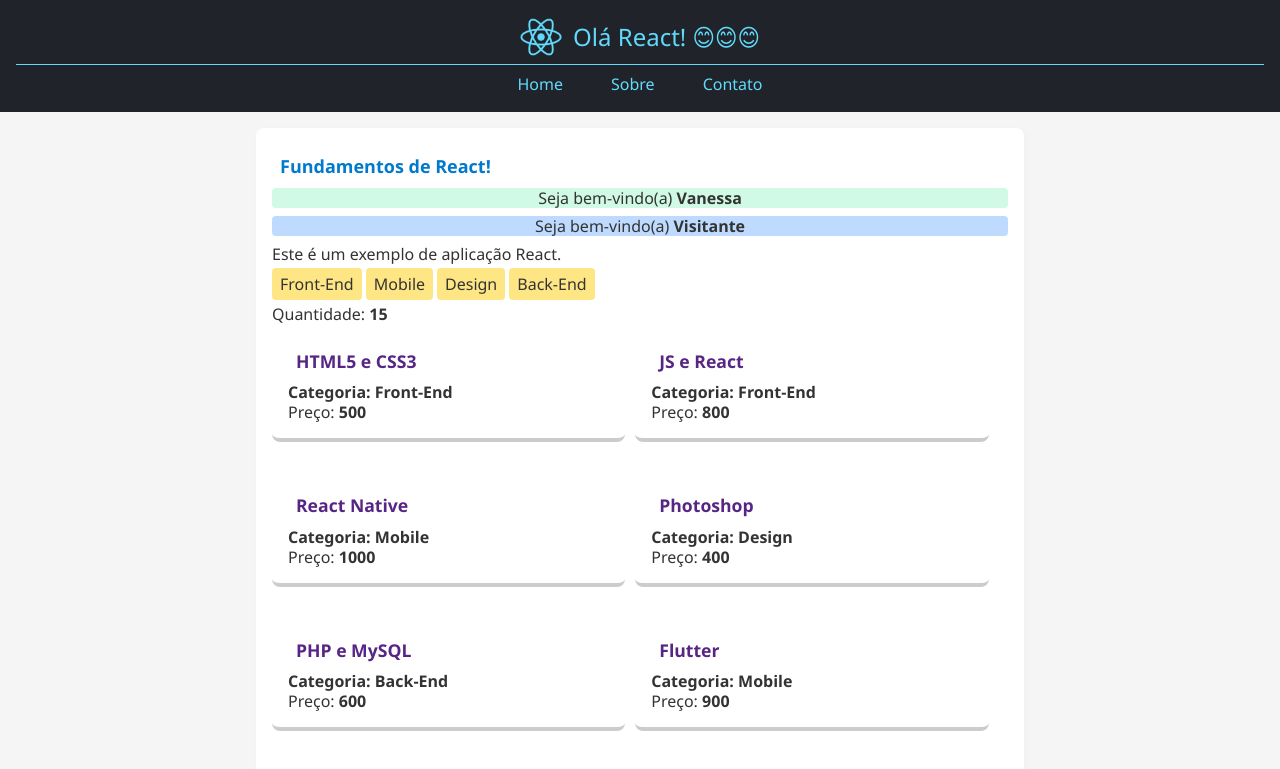
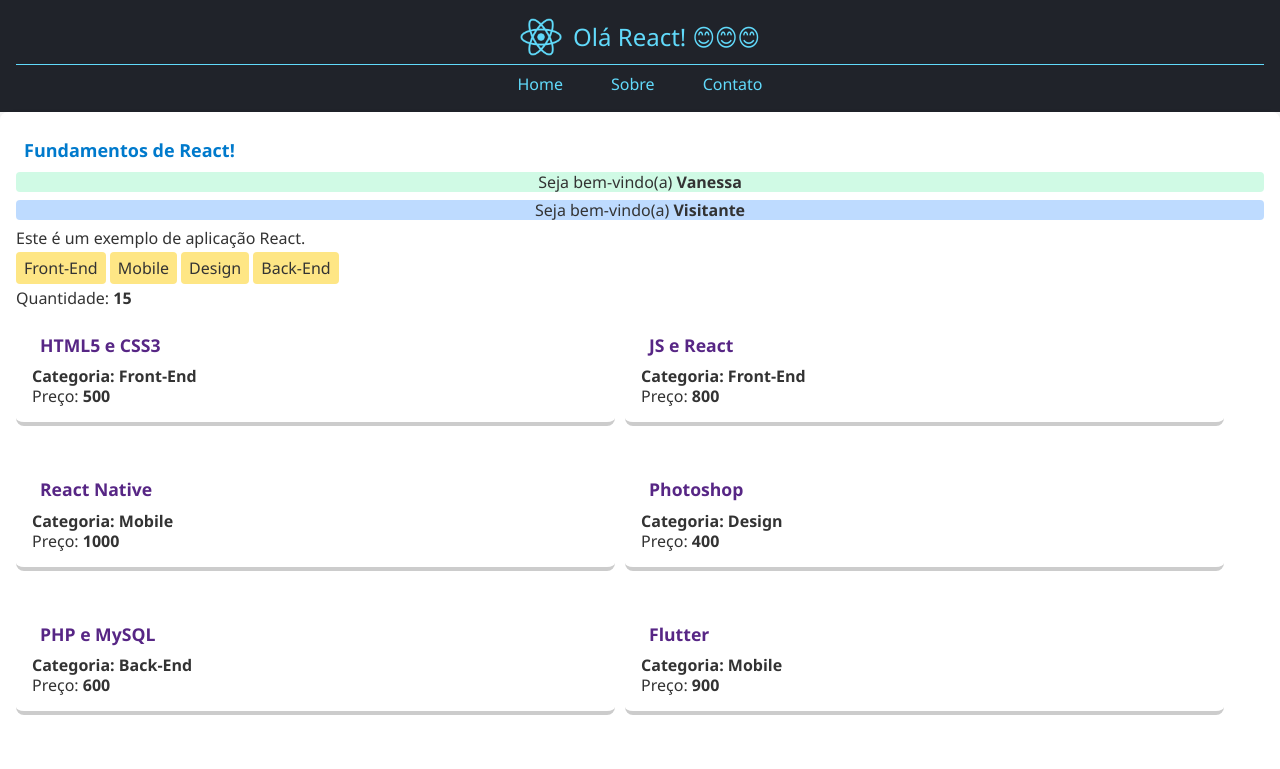
Before and after one commit to VanessaBaldin1/react-fundamentos, a React (Vite) app: page / in a window 1280 px wide. Shown: the top 769 px of the page. Built offline with nearby package versions, Linux system fonts and the light colour scheme.

Commit message:
Cira componente Container e Container.module.css
retira o main tag da conteudo e coloca no container

```diff
--- /dev/null
+++ b/src/components/Container/Container.module.css
@@ -0,0 +1,5 @@
+.container {
+  padding: 1rem;
+  max-width: 800px;
+  margin: auto;
+}
--- /dev/null
+++ b/src/components/Container/Container.tsx
@@ -0,0 +1,5 @@
+import estilos from "./Container.module.css";
+
+export default function Container() {
+  return <main className={estilos.container}></main>;
+}
--- a/src/components/Conteudo/Conteudo.module.css
+++ b/src/components/Conteudo/Conteudo.module.css
@@ -1,9 +1,3 @@
-.conteudo {
-  padding: 1rem;
-  max-width: 800px;
-  margin: auto;
-}
-
 .principal {
   background-color: #fff;
   padding: 1rem;
--- a/src/components/Conteudo/Conteudo.tsx
+++ b/src/components/Conteudo/Conteudo.tsx
@@ -14,7 +14,7 @@
   const categorias = [...new Set(cursos.map((curso) => curso.categoria))];
 
   return (
-    <main className={estilos.conteudo}>
+    <>
       <section
         className={`${estilos.principal} ${estilos.arredondada} ${estilos.sombra}`}
       >
@@ -58,6 +58,6 @@
       <DicaDodia />
 
       <AvisoImportante />
-    </main>
+    </>
   );
 }
```
